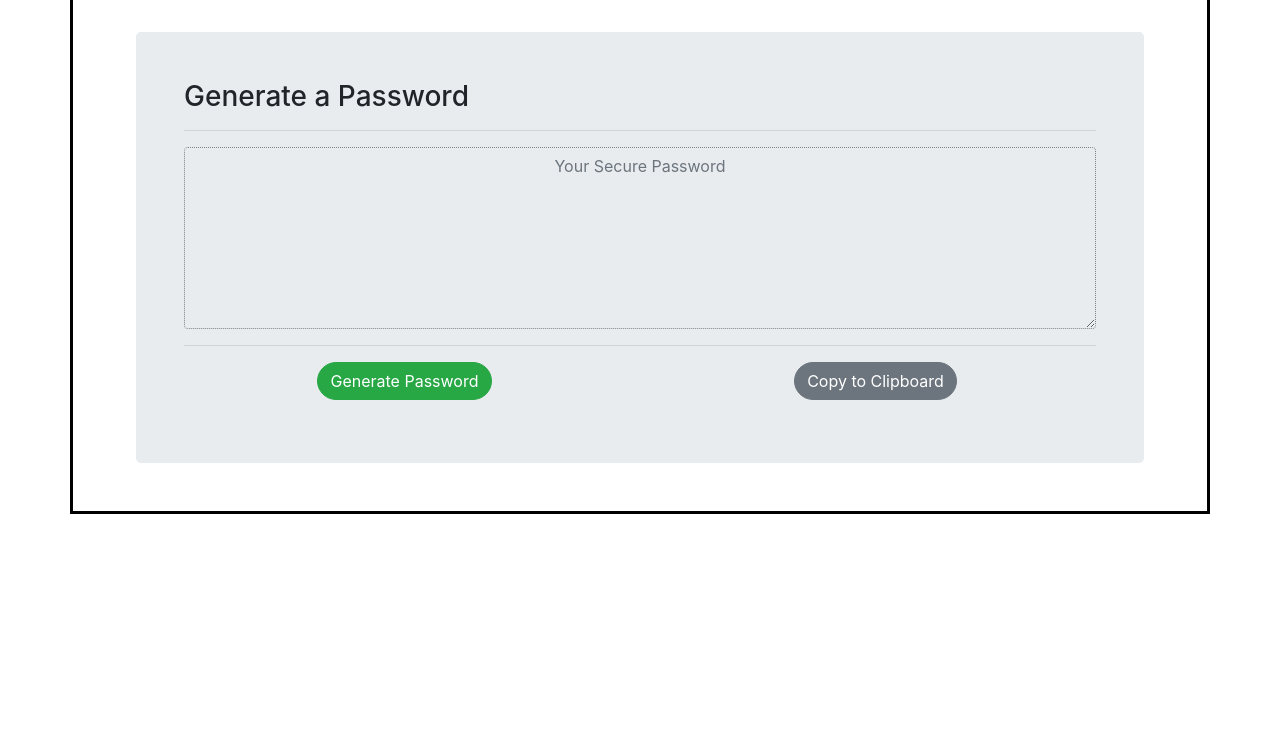
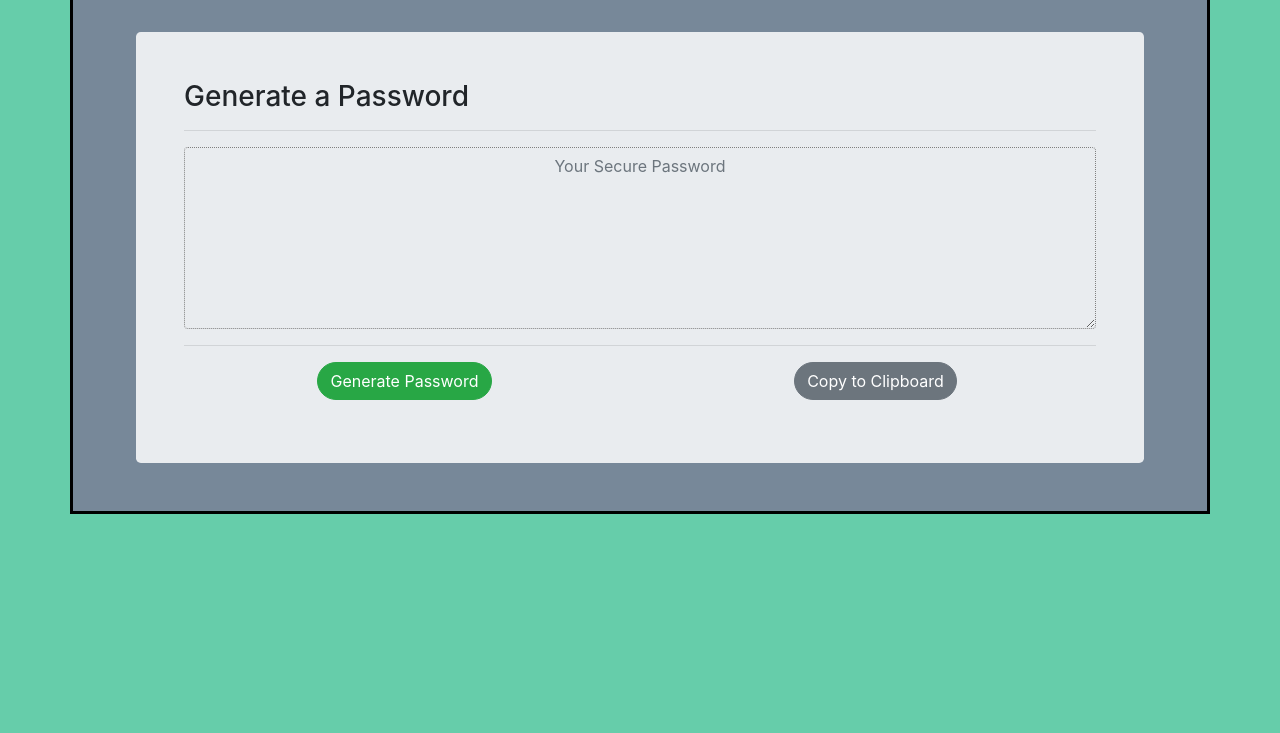
Before and after one commit to sushmakaluva/Password-Generator, a plain HTML site: page index.html in a window 1280 px wide. Shown: the part 67-800 px from the top of the page. Drawn offline with nearby package versions, Linux system fonts and the light colour scheme.

Commit message:
added background color

```diff
--- a/style.css
+++ b/style.css
@@ -1,12 +1,16 @@
 .container {
-   border: 3px solid black;
+  border: 3px solid black;
+  background-color: lightslategrey;
+}
 
+body {
+  background-color: mediumaquamarine;
 }
 
 .form-control {
-border: black dotted;
+  border: black dotted;
 }
 
-.btn-padding{
-   padding-bottom: 15px;
+.btn-padding {
+  padding-bottom: 15px;
 }
```
Also changed, not shown: 1 other file.
